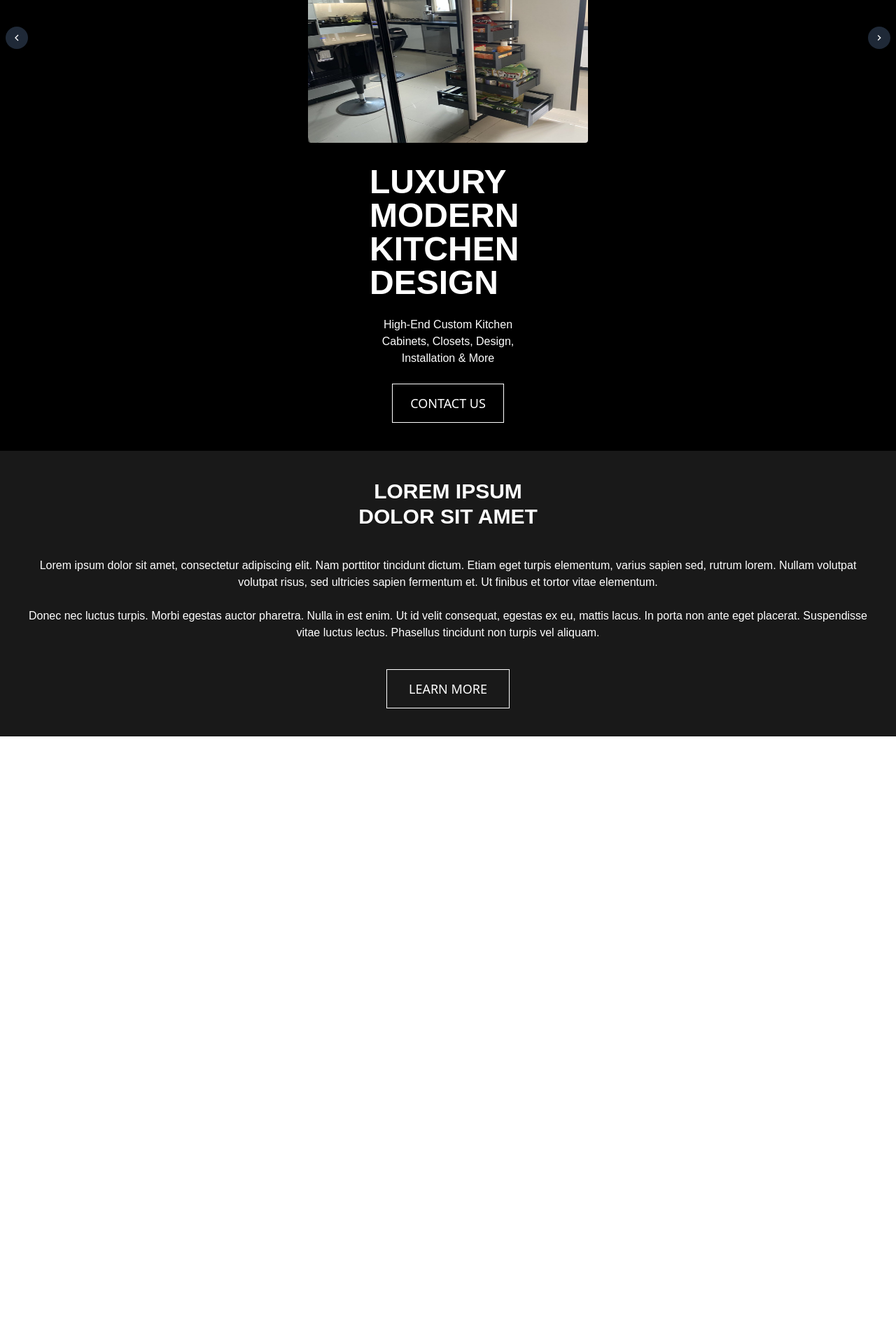
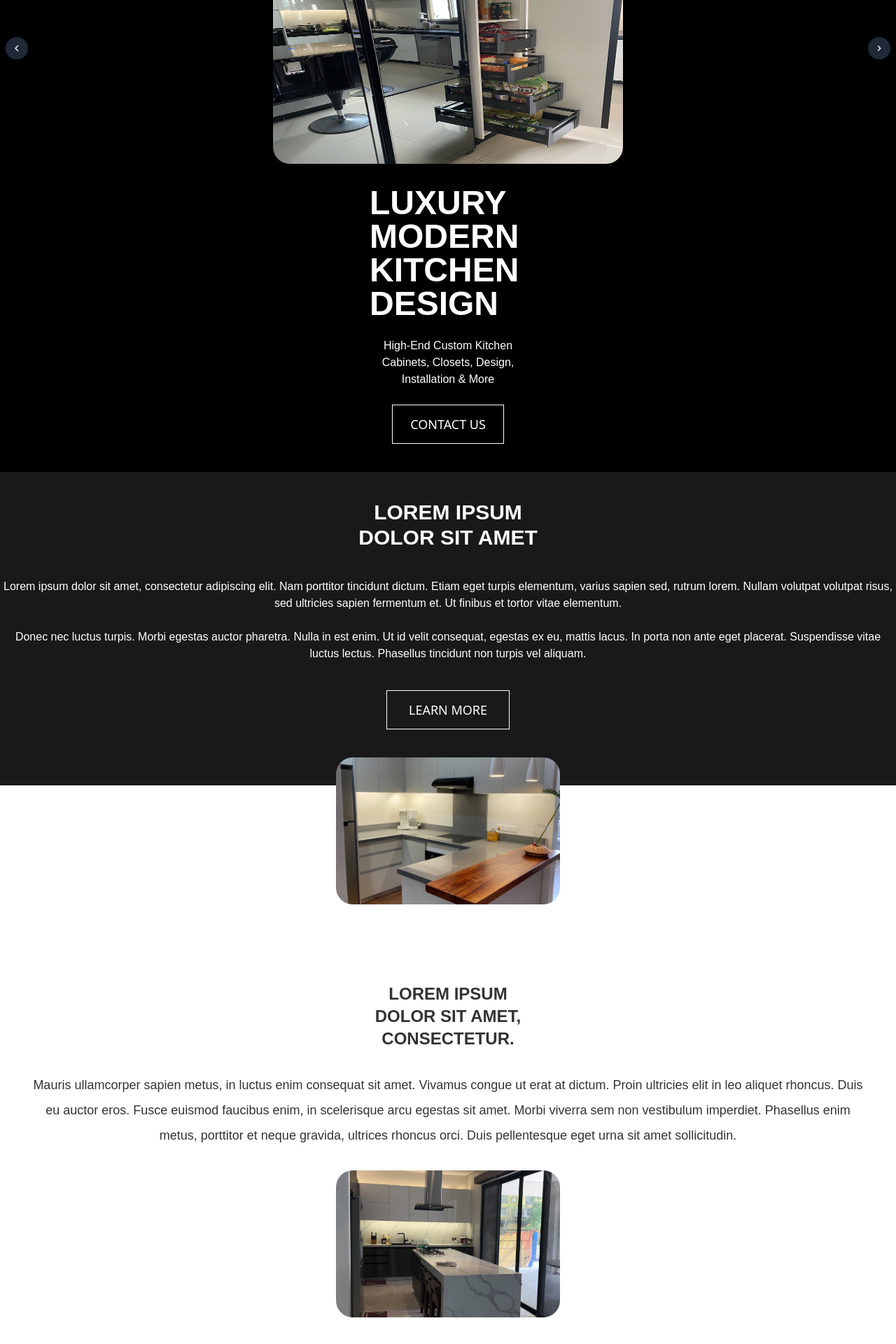
Before and after one commit to RnelF/de-ecommerce, a Next.js app: page / in a window 1280 px wide. Shown: the part 272-2192 px from the top of the page at 70% size. Before the commit the page ends 1484 px from the top, so only its background shows below. Built offline with nearby package versions, Linux system fonts and the light colour scheme.

Commit message:
updated 2nd content component

```diff
--- a/app/components/FirstContent.tsx
+++ b/app/components/FirstContent.tsx
@@ -64,14 +64,14 @@ export default function FirstContent() {
         {/*Socials*/}
 
         <div className="relative flex items-center justify-center mt-10 px-8">
-          <div className="w-[400px] h-[300px] overflow-hidden flex items-center justify-center">
+          <div className="w-[500px] h-[330px] overflow-hidden flex items-center justify-center">
             <Image
               src={images[currentIndex]}
               alt={`Slide ${currentIndex}`}
-              width={400}
-              height={300}
+              width={500}
+              height={350}
               objectFit="cover"
-              className="w-full h-full  rounded"
+              className="w-full h-full rounded-3xl"
             />
             <button
               onClick={prevSlide}
@@ -89,7 +89,7 @@ export default function FirstContent() {
           </div>
         </div>
 
-        <div className="flex flex-col justify-center items-center gap-6 mt-8">
+        <div className="flex flex-col justify-center items-center gap-6 mt-8 px-10">
           <div className="w-56">
             <h1 className="text-white text-5xl text-justify font-extrabold font-jost ">
               LUXURY MODERN KITCHEN DESIGN
@@ -109,7 +109,7 @@ export default function FirstContent() {
         </div>
       </div>
 
-      <div className="w-full h-full py-10 px-10 mb-40 text-white flex flex-col gap-10 justify-center items-center bg-black bg-opacity-90">
+      <div className="w-full h-full  py-10 pt-10 pb-20 text-white flex flex-col gap-10 justify-center items-center bg-black bg-opacity-90">
         <div className="w-64">
           <h1 className="font-jost text-3xl font-extrabold uppercase text-center">
             Lorem ipsum dolor sit amet
--- /dev/null
+++ b/app/components/Footer.tsx
@@ -0,0 +1 @@
+export default function Footer() {}
--- /dev/null
+++ b/app/components/SecondContent.tsx
@@ -0,0 +1,42 @@
+import Image from "next/image";
+
+export default function SecondContent() {
+  return (
+    <div className=" relative flex flex-col gap-8 justify-center items-center w-full px-9">
+      <div className="w-[320px] h-[210px] overflow-hidden flex items-center justify-center -mt-10 mb-20 rounded-3xl ">
+        <Image
+          src="/kitchen-pics/k10.jpg"
+          alt="img"
+          width={600}
+          height={400}
+          objectFit="cover"
+        />
+      </div>
+      <div className="w-64">
+        <h1 className="text-charcoal text-2xl font-jost font-extrabold uppercase text-center">
+          Lorem ipsum dolor sit amet, consectetur.
+        </h1>
+      </div>
+      <div>
+        <p className="text-center text-charcoal text-lg font-jost leading-loose">
+          Mauris ullamcorper sapien metus, in luctus enim consequat sit amet.
+          Vivamus congue ut erat at dictum. Proin ultricies elit in leo aliquet
+          rhoncus. Duis eu auctor eros. Fusce euismod faucibus enim, in
+          scelerisque arcu egestas sit amet. Morbi viverra sem non vestibulum
+          imperdiet. Phasellus enim metus, porttitor et neque gravida, ultrices
+          rhoncus orci. Duis pellentesque eget urna sit amet sollicitudin.
+        </p>
+      </div>
+
+      <div className="w-[320px] h-[210px] overflow-hidden flex items-center justify-center mb-20 rounded-3xl ">
+        <Image
+          src="/kitchen-pics/k11.jpg"
+          alt="img"
+          width={600}
+          height={400}
+          objectFit="cover"
+        />
+      </div>
+    </div>
+  );
+}
--- /dev/null
+++ b/app/components/ThirdContent.tsx
@@ -0,0 +1,7 @@
+export default function ThirdContent() {
+  return (
+    <div>
+      <div></div>
+    </div>
+  );
+}
--- a/app/page.tsx
+++ b/app/page.tsx
@@ -1,9 +1,13 @@
 import FirstContent from "./components/FirstContent";
+import SecondContent from "./components/SecondContent";
+import ThirdContent from "./components/ThirdContent";
 
 export default function Home() {
   return (
     <div>
       <FirstContent />
+      <SecondContent />
+      <ThirdContent />
     </div>
   );
 }
```
